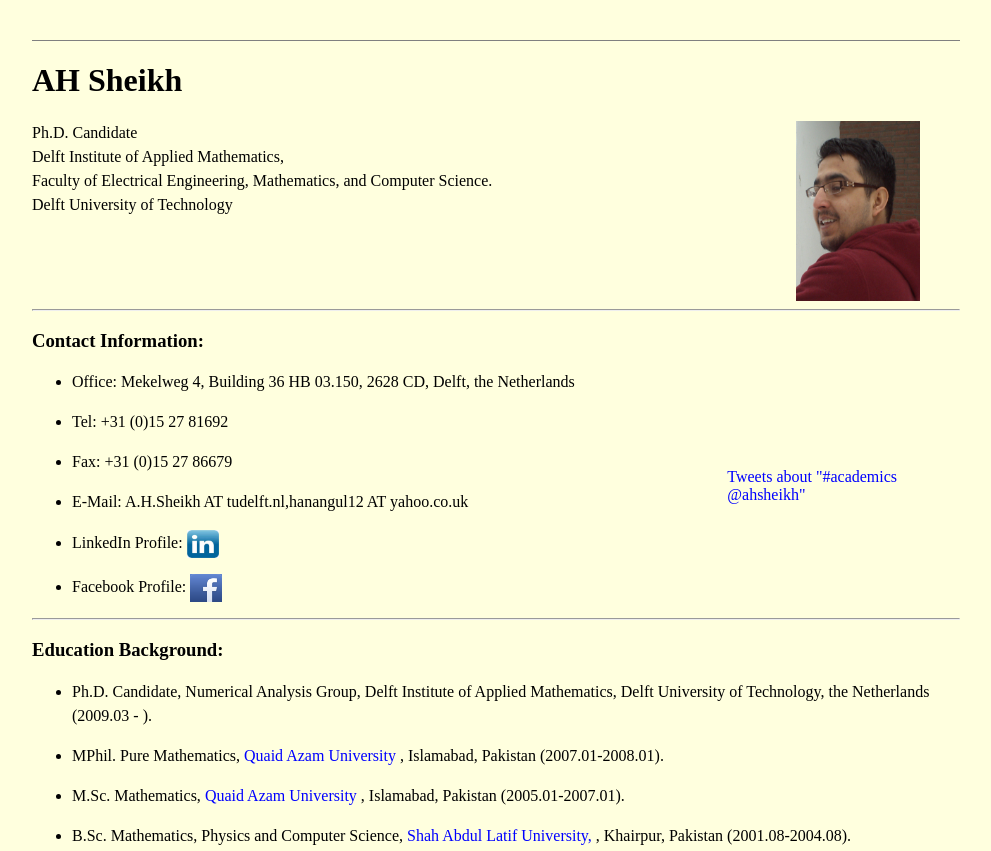
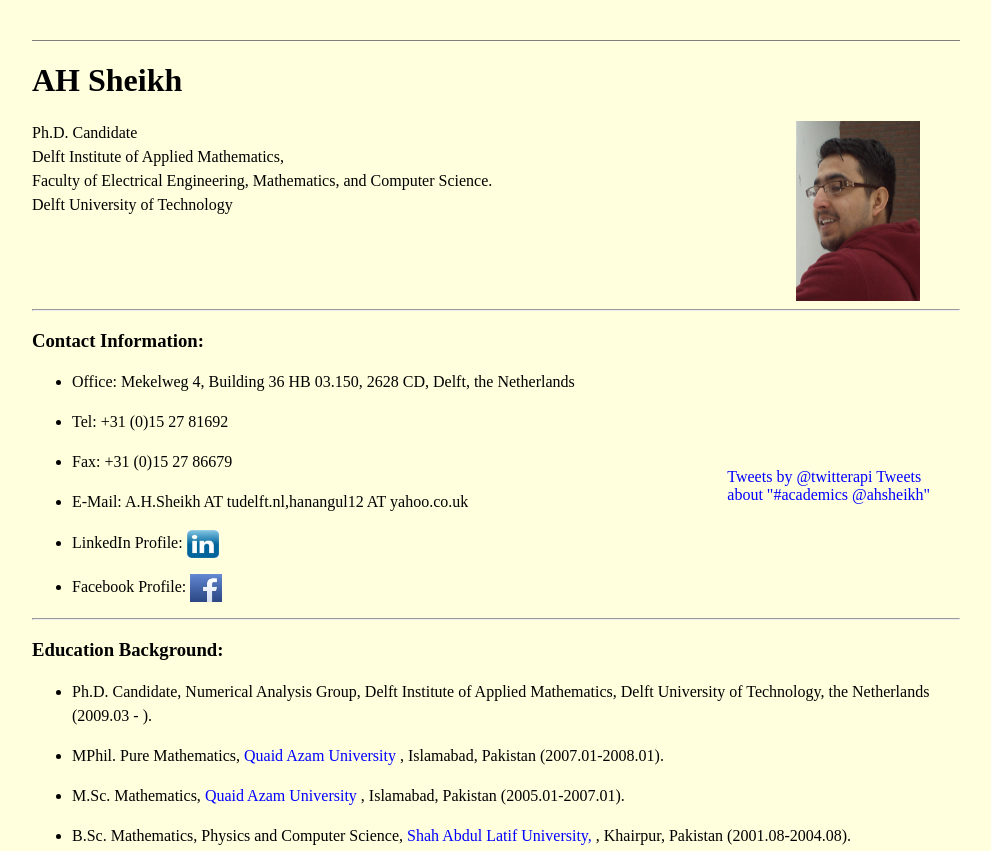
Before and after one commit to ahsheikh/ahsheikh.github.io, a plain HTML site: page index.html in a window 1280 px wide. Shown: the top 851 px of the page, without its empty margins (144-1135 px from the left). Drawn offline with Linux system fonts and the light colour scheme.

Commit message:
some changes in software html file

```diff
--- a/index.html
+++ b/index.html
@@ -79,7 +79,8 @@
 						<TD WIDTH=1 VALIGN=TOP STYLE="border: none; padding: 0in"></TD>
 						<TD WIDTH=1 STYLE="border: none; padding: 0in"></TD>
 						<TD WIDTH=272 STYLE="border: none; padding: 0in">
-<a class="twitter-timeline"  href="https://twitter.com/search?q=academics+ahsheikh"  data-widget-id="494883590790856706">Tweets about "#academics @ahsheikh"</a>
+<a class="twitter-timeline" width="300" height="500" href="https://twitter.com/twitterapi" data-widget-id="YOUR-WIDGET-ID-HERE">Tweets by @twitterapi</a>
+<a class="twitter-timeline" width="300" height="500" href="https://twitter.com/search?q=academics+ahsheikh"  data-widget-id="494883590790856706">Tweets about "#academics @ahsheikh"</a>
     <script>!function(d,s,id){var js,fjs=d.getElementsByTagName(s)[0],p=/^http:/.test(d.location)?'http':'https';if(!d.getElementById(id)){js=d.createElement(s);js.id=id;js.src=p+"://platform.twitter.com/widgets.js";fjs.parentNode.insertBefore(js,fjs);}}(document,"script","twitter-wjs");</script>
 						</TD>
 					</TR>
```
